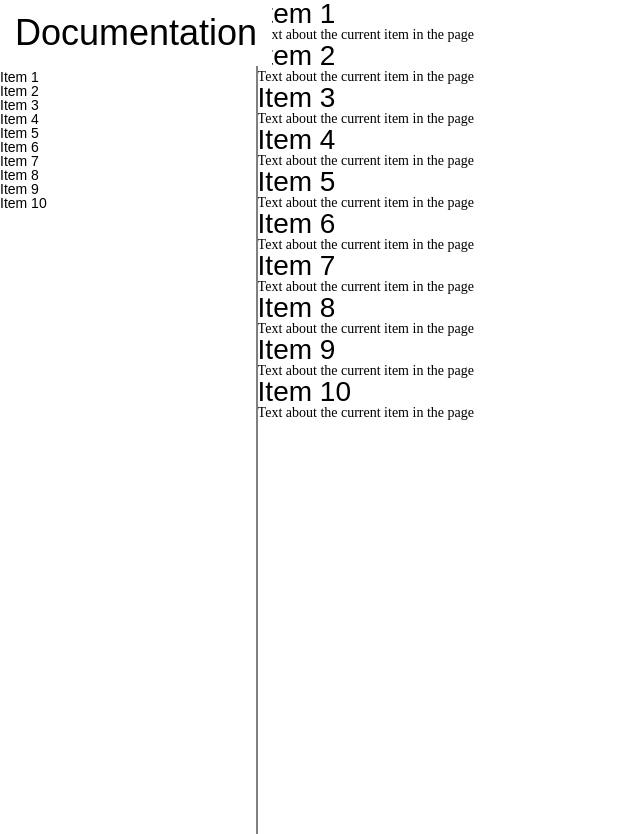
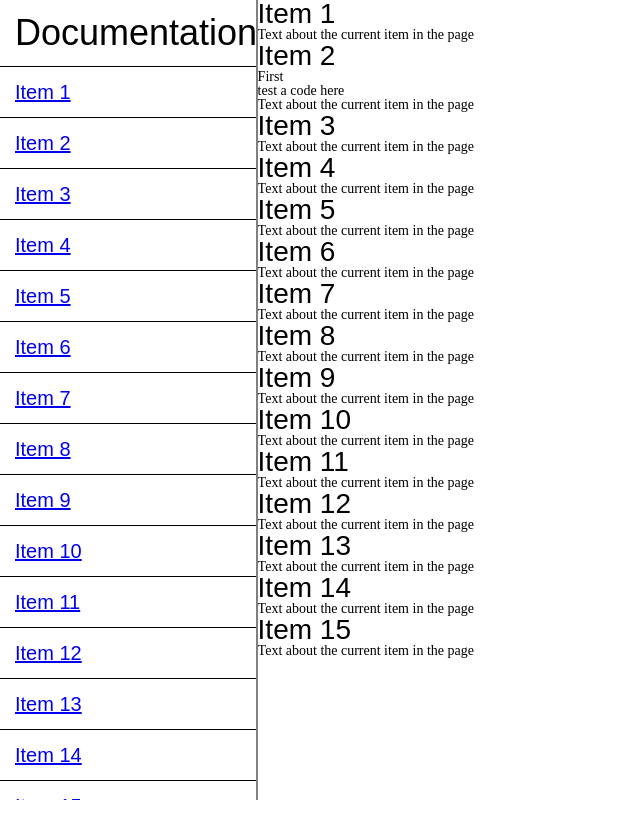
Before and after one commit to BrunnoM7/doc-page, a plain HTML site: page index.html in a window 1280 px wide. Shown: the top 834 px of the page, without its empty margins (0-640 px from the left). After the commit the page ends 800 px from the top, so only its background shows below. Drawn offline with Linux system fonts and the light colour scheme.

Commit message:
added some style to nav and added dummy content

```diff
--- a/index.html
+++ b/index.html
@@ -14,59 +14,135 @@
         <h1>Documentation</h1>
       </div>
       <ul>
-        <li>Item 1</li>
-        <li>Item 2</li>
-        <li>Item 3</li>
-        <li>Item 4</li>
-        <li>Item 5</li>
-        <li>Item 6</li>
-        <li>Item 7</li>
-        <li>Item 8</li>
-        <li>Item 9</li>
-        <li>Item 10</li>
+        <a href="#item1"><li>Item 1</li></a>
+        <a href="#item2"><li>Item 2</li></a>
+        <a href="#item3"><li>Item 3</li></a>
+        <a href="#item4"><li>Item 4</li></a>
+        <a href="#item5"><li>Item 5</li></a>
+        <a href="#item6"><li>Item 6</li></a>
+        <a href="#item7"><li>Item 7</li></a>
+        <a href="#item8"><li>Item 8</li></a>
+        <a href="#item9"><li>Item 9</li></a>
+        <a href="#item10"><li>Item 10</li></a>
+        <a href="#item11"><li>Item 11</li></a>
+        <a href="#item12"><li>Item 12</li></a>
+        <a href="#item13"><li>Item 13</li></a>
+        <a href="#item14"><li>Item 14</li></a>
+        <a href="#item15"><li>Item 15</li></a>
       </ul>
     </nav>
+
     <main id="main-doc">
-      <section class="main-section">
+
+      <section id="item1" class="main-section">
+        <header>
           <h2>Item 1</h2>
+        </header>
         <p>Text about the current item in the page</p>
       </section>
-      <section class="main-section">
+
+      <section id="item2" class="main-section">
+        <header>
           <h2>Item 2</h2>
+        </header>
+        <p>First</p>
+        <code>
+          test a code here
+        </code>
         <p>Text about the current item in the page</p>
       </section>
-      <section class="main-section">
+
+      <section id="item3" class="main-section">
+        <header>
           <h2>Item 3</h2>
+        </header>
         <p>Text about the current item in the page</p>
       </section>
-      <section class="main-section">
+
+      <section id="item4" class="main-section">
+        <header>
           <h2>Item 4</h2>
+        </header>
         <p>Text about the current item in the page</p>
       </section>
-      <section class="main-section">
+
+      <section id="item5" class="main-section">
+        <header>
           <h2>Item 5</h2>
+        </header>
         <p>Text about the current item in the page</p>
       </section>
-      <section class="main-section">
+
+      <section id="item6" class="main-section">
+        <header>
           <h2>Item 6</h2>
+        </header>
         <p>Text about the current item in the page</p>
       </section>
-      <section class="main-section">
+
+      <section id="item7" class="main-section">
+        <header>
           <h2>Item 7</h2>
+        </header>
         <p>Text about the current item in the page</p>
       </section>
-      <section class="main-section">
+
+      <section id="item8" class="main-section">
+        <header>
           <h2>Item 8</h2>
+        </header>
         <p>Text about the current item in the page</p>
       </section>
-      <section class="main-section">
+
+      <section id="item9" class="main-section">
+        <header>
           <h2>Item 9</h2>
+        </header>
         <p>Text about the current item in the page</p>
       </section>
-      <section class="main-section">
+
+      <section id="item10" class="main-section">
+        <header>
           <h2>Item 10</h2>
+        </header>
         <p>Text about the current item in the page</p>
       </section>
+
+      <section id="item11" class="main-section">
+        <header>
+          <h2>Item 11</h2>
+        </header>
+        <p>Text about the current item in the page</p>
+      </section>
+
+      <section id="item12" class="main-section">
+        <header>
+          <h2>Item 12</h2>
+        </header>
+        <p>Text about the current item in the page</p>
+      </section>
+
+      <section id="item13" class="main-section">
+        <header>
+          <h2>Item 13</h2>
+        </header>
+        <p>Text about the current item in the page</p>
+      </section>
+
+      <section id="item14" class="main-section">
+        <header>
+          <h2>Item 14</h2>
+        </header>
+        <p>Text about the current item in the page</p>
+      </section>
+
+      <section id="item15" class="main-section">
+        <header>
+          <h2>Item 15</h2>
+        </header>
+        <p>Text about the current item in the page</p>
+      </section>
+
     </main>
   </div>
 </body>
--- a/style.css
+++ b/style.css
@@ -62,11 +62,11 @@ h2 {
 }
 
 .main-display {
+  position: relative;
   display: flex;
 }
 
 .main-display nav {
-  padding-top: 70px;
   height: 100vh;
   overflow: scroll;
   flex: 1;
@@ -74,13 +74,14 @@ h2 {
   border-right: gray solid 2px;
 }
 
-.main-display nav {
-
+.main-display nav li {
+  padding: 15px;
+  font-size: 1.25rem;
+  border-top: 1px solid black;
 }
 
 .main-display nav .title {
-  position: fixed;
-  top: 0;
+  position: relative;
   padding: 15px;
   background-color: white;
 }
```
Lines whose indentation alone changed are shown as unchanged.
